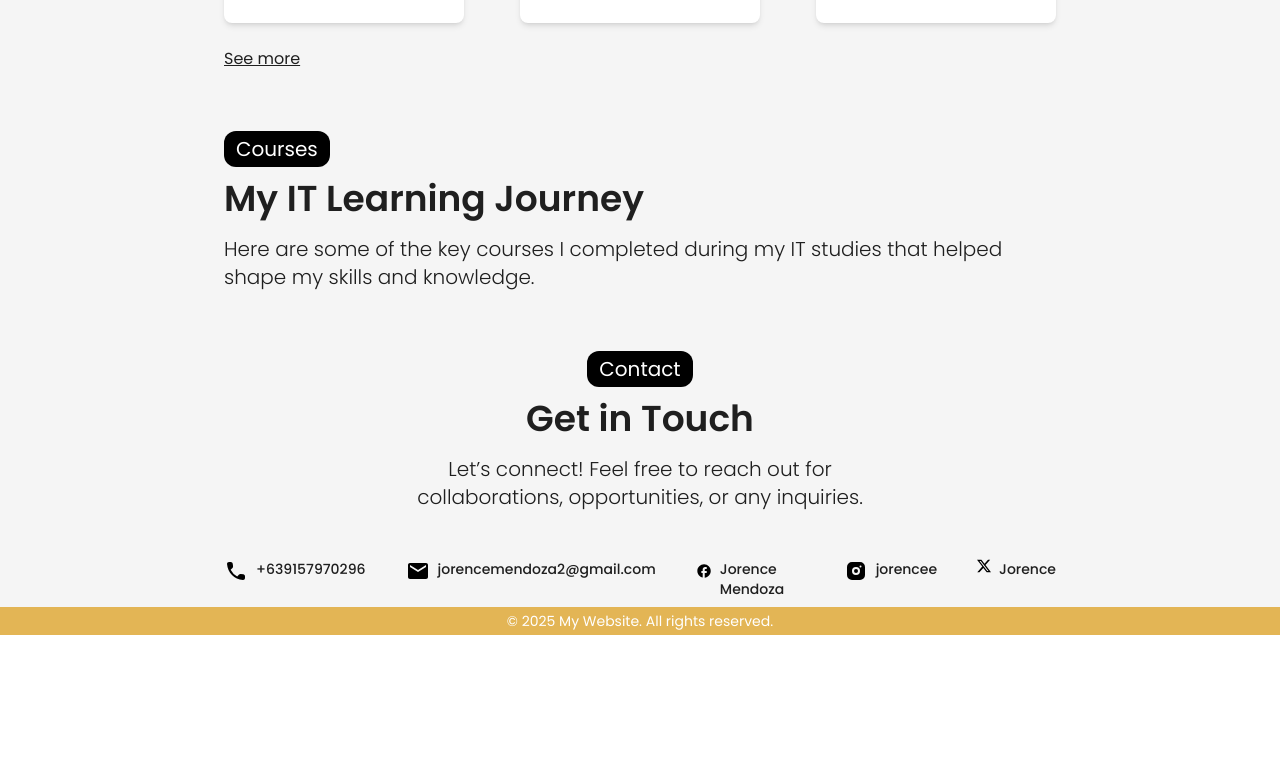
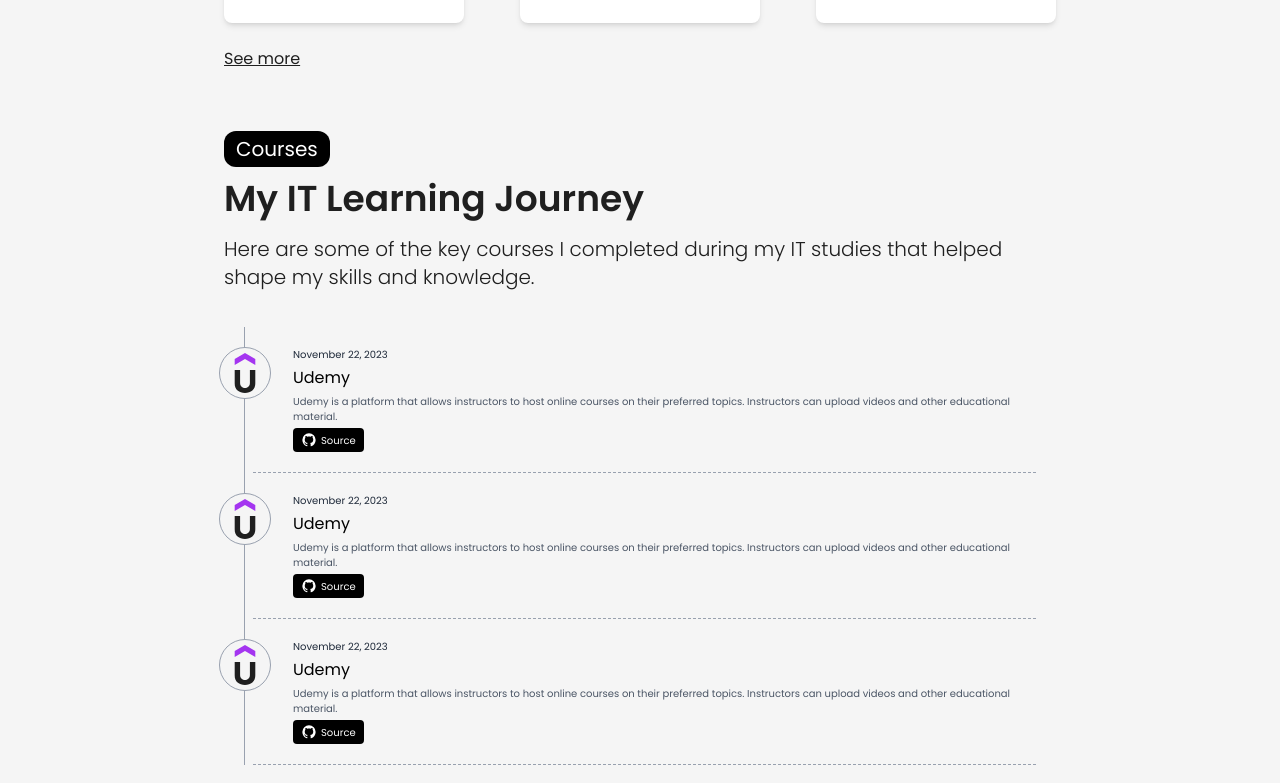
Before and after one commit to jorencd/Jorence, a React (Vite) app: page / in a window 1280 px wide. Shown: the part 1437-2220 px from the top of the page. Before the commit the page ends 2072 px from the top, so only its background shows below. Built offline with nearby package versions, Linux system fonts and the light colour scheme.

Commit message:
updated ui

```diff
--- a/package.json
+++ b/package.json
@@ -26,6 +26,7 @@
     "@types/react-dom": "^19.1.7",
     "@vitejs/plugin-react": "^5.0.0",
     "autoprefixer": "^10.4.21",
+    "daisyui": "^5.1.14",
     "eslint": "^9.33.0",
     "eslint-plugin-react-hooks": "^5.2.0",
     "eslint-plugin-react-refresh": "^0.4.20",
--- a/src/App.css
+++ b/src/App.css
@@ -1,3 +1,5 @@
+
+
 @import url('https://fonts.googleapis.com/css2?family=Poppins:ital,wght@0,100;0,200;0,300;0,400;0,500;0,600;0,700;0,800;0,900;1,100;1,200;1,300;1,400;1,500;1,600;1,700;1,800;1,900&display=swap');
 * {
   font-family: 'Poppins';
--- a/src/App.jsx
+++ b/src/App.jsx
@@ -25,7 +25,7 @@
 
   return (
     <div className={`flex flex-col min-h-screen ${darkMode ? "bg-gray-900 text-[#dfdfdf] border-white" : "bg-[#f5f5f5] text-[#1f1f1f]"}`}>
-      <div className="flex flex-col justify-center px-10 sm:px-28 md:px-40 lg:px-56 pt-10 gap-y-10">
+      <div className="flex flex-col justify-center px-10 pt-10 sm:px-28 md:px-40 lg:px-56 gap-y-10">
         <Navbar darkMode={darkMode} setDarkMode={setDarkMode} />
 
         <AnimateOnScroll><Hero /></AnimateOnScroll>
--- a/src/components/button/Button.css
+++ b/src/components/button/Button.css
@@ -14,11 +14,10 @@
  line-height: 1;
  color: rgba(255, 255, 255, 0.841);
  background: none;
- border: none;
  outline: none;
  overflow: hidden;
  cursor: pointer;
- filter: drop-shadow(0 2px 8px rgba(255, 255, 255, 0.1));
+ filter: drop-shadow(0 2px 8px rgba(255, 255, 255, 0.244));
  transition: 0.3s cubic-bezier(0.215, 0.61, 0.355, 1);
 }
 
--- a/src/components/button/Button.jsx
+++ b/src/components/button/Button.jsx
@@ -27,8 +27,8 @@
     setShowModal(false);
   };
   return (
-    <div className="flex flex-row gap-x-2">
-      <button className={`btn-cssbuttons py-2 px-7 lg:py-1`}>
+    <div className={`flex flex-row gap-x-2`}>
+      <button className={`btn-cssbuttons py-2 px-7 lg:py-1` }>
         <span>Contact</span>
         <span></span>
         <ul>
--- /dev/null
+++ b/src/components/cards/courses/CoursesCard.jsx
@@ -0,0 +1,86 @@
+import React from "react";
+
+function CoursesCard({ date, title, description, source, darkMode }) {
+  return (
+    <div className="flex flex-row w-full gap-x-2">
+      <div className="relative flex flex-col items-center">
+        {/* Vertical Line */}
+        <div className="flex-1 w-px bg-gray-400"></div>
+
+        {/* Circle Marker with SVG */}
+        <div
+          className={`absolute flex items-center justify-center border border-gray-400 rounded-full lg:size-13 size-10 top-5 ${
+            darkMode ? "bg-gray-900 " : "bg-[#f5f5f5]"
+          }`}
+        >
+          <svg
+            xmlns="http://www.w3.org/2000/svg"
+            viewBox="0 0 256 497"
+            className="size-6 lg:size-10"
+          >
+            <path
+              fill="#a435f0"
+              d="M255.982 147.795L127.973 73.898L0 147.795V73.898L127.991 0L256 73.898v73.897z"
+            />
+            <path
+              fill="currentColor"
+              d="M0 209.85h67.047v162.9c0 42.086 31.429 62.601 60.944 62.601c29.77 0 60.962-21.061 60.962-63.166V209.85H256v166.78c0 38.771-12.189 68.687-36.566 89.202c-24.396 20.497-54.859 30.481-92.008 30.481c-37.113 0-67.594-9.966-91.406-30.48C12.189 445.334 0 416.53 0 378.287z"
+            />
+          </svg>
+        </div>
+      </div>
+      <div className="border-b border-gray-400 border-dashed flex flex-col w-full gap-y-0.5 lg:gap-y-1 py-5">
+        <p
+          className={`text-[10px] ml-5 lg:ml-10 ${
+            darkMode ? "text-gray-300" : "text-gray-800"
+          }`}
+        >
+          {date}
+        </p>
+        <h1
+          className={`text-base ml-5 lg:ml-10 font-normal ${
+            darkMode ? "text-white" : "text-black"
+          }`}
+        >
+          {title}
+        </h1>
+        <p
+          className={`text-[10px] ml-5 lg:ml-10 ${
+            darkMode ? "text-gray-400" : "text-gray-600"
+          }`}
+        >
+          {description}
+        </p>
+        <div className="flex items-center ml-5 lg:ml-10">
+          <a
+            href={source}
+            target="_blank"
+            rel="noopener noreferrer"
+            className={`flex gap-x-1 flex-row justify-center items-center text-[10px] px-2 lg:py-1 rounded focus:outline-none focus:ring-2 focus:ring-blue-400 transition-colors duration-300
+              ${
+                darkMode
+                  ? "bg-gray-200 text-black hover:bg-gray-300"
+                  : "bg-black text-white hover:bg-gray-800"
+              }`}
+          >
+            <svg
+              xmlns="http://www.w3.org/2000/svg"
+              width="24"
+              height="24"
+              viewBox="0 0 24 24"
+              className={`size-4 ${darkMode ? "text-black" : "text-white"}`}
+            >
+              <path
+              fill="currentColor"
+                d="M12 2A10 10 0 0 0 2 12c0 4.42 2.87 8.17 6.84 9.5c.5.08.66-.23.66-.5v-1.69c-2.77.6-3.36-1.34-3.36-1.34c-.46-1.16-1.11-1.47-1.11-1.47c-.91-.62.07-.6.07-.6c1 .07 1.53 1.03 1.53 1.03c.87 1.52 2.34 1.07 2.91.83c.09-.65.35-1.09.63-1.34c-2.22-.25-4.55-1.11-4.55-4.92c0-1.11.38-2 1.03-2.71c-.1-.25-.45-1.29.1-2.64c0 0 .84-.27 2.75 1.02c.79-.22 1.65-.33 2.5-.33s1.71.11 2.5.33c1.91-1.29 2.75-1.02 2.75-1.02c.55 1.35.2 2.39.1 2.64c.65.71 1.03 1.6 1.03 2.71c0 3.82-2.34 4.66-4.57 4.91c.36.31.69.92.69 1.85V21c0 .27.16.59.67.5C19.14 20.16 22 16.42 22 12A10 10 0 0 0 12 2"
+              />
+            </svg>
+            Source
+          </a>
+        </div>
+      </div>
+    </div>
+  );
+}
+
+export default CoursesCard;
--- a/src/components/section/Courses.jsx
+++ b/src/components/section/Courses.jsx
@@ -1,20 +1,47 @@
 import React from "react";
+import CoursesCard from "../cards/courses/CoursesCard";
+import { source } from "framer-motion/client";
 
 function Courses({ darkMode }) {
+  const courses = [
+      {
+        date: "November 22, 2023",
+        title: "Udemy",
+        description: "Udemy is a platform that allows instructors to host online courses on their preferred topics. Instructors can upload videos and other educational material.",
+        source:"#",
+      },
+      {
+        date: "November 22, 2023",
+        title: "Udemy",
+        description: "Udemy is a platform that allows instructors to host online courses on their preferred topics. Instructors can upload videos and other educational material.",
+        source:"#",
+      },
+      {
+        date: "November 22, 2023",
+        title: "Udemy",
+        description: "Udemy is a platform that allows instructors to host online courses on their preferred topics. Instructors can upload videos and other educational material.",
+        source:"#",
+      },
+      ];
   return (
-    <div className="flex flex-col gap-y-3 lg:gap-y-4 lg:pt-6 pt-4">
+    <div className="flex flex-col pt-4 gap-y-3 lg:gap-y-4 lg:pt-6">
       <div>
         <p className={`text-base lg:text-xl font-normal inline px-3 py-1 rounded-xl ${darkMode ? "bg-white text-black" : "bg-black text-white"}`}>
           Courses
         </p>
       </div>
-      <h1 className="text-2xl sm:text-3xl md:text-3xl lg:text-4xl font-semibold">
+      <h1 className="text-2xl font-semibold sm:text-3xl md:text-3xl lg:text-4xl">
         My IT Learning Journey
       </h1>
-      <p className="lg:text-xl font-light">
+      <p className="font-light lg:text-xl">
         Here are some of the key courses I completed during my IT studies that
         helped shape my skills and knowledge.
       </p>
+     <div className="flex flex-col p-5 lg:gap-x-14 lg:w-full">
+        {courses.map((courses, index) => (
+          <CoursesCard key={index} {...courses} darkMode={darkMode} />
+        ))}
+      </div>
     </div>
   );
 }
--- a/src/index.css
+++ b/src/index.css
@@ -1,5 +1,6 @@
 /* Tailwind v4 import */
 @import "tailwindcss";
+@plugin "daisyui";
 
 /* Custom global styles */
 body {
--- a/tailwind.config.js
+++ b/tailwind.config.js
@@ -1,6 +1,6 @@
 // tailwind.config.js
 export default {
-  darkMode: "class", // <--- add this
+  darkMode: "class",
   content: ["./index.html", "./src/**/*.{js,jsx,ts,tsx}"],
   theme: {
     extend: {
@@ -10,5 +10,8 @@
       },
     },
   },
-  plugins: [],
+  plugins: [require("daisyui")], // 👈 add DaisyUI here
+  daisyui: {
+    themes: ["light", "dark", "cupcake"], // optional: pick DaisyUI themes
+  },
 };
```
Also changed, not shown: 1 other file (tests, documents, lock files or other folders).
